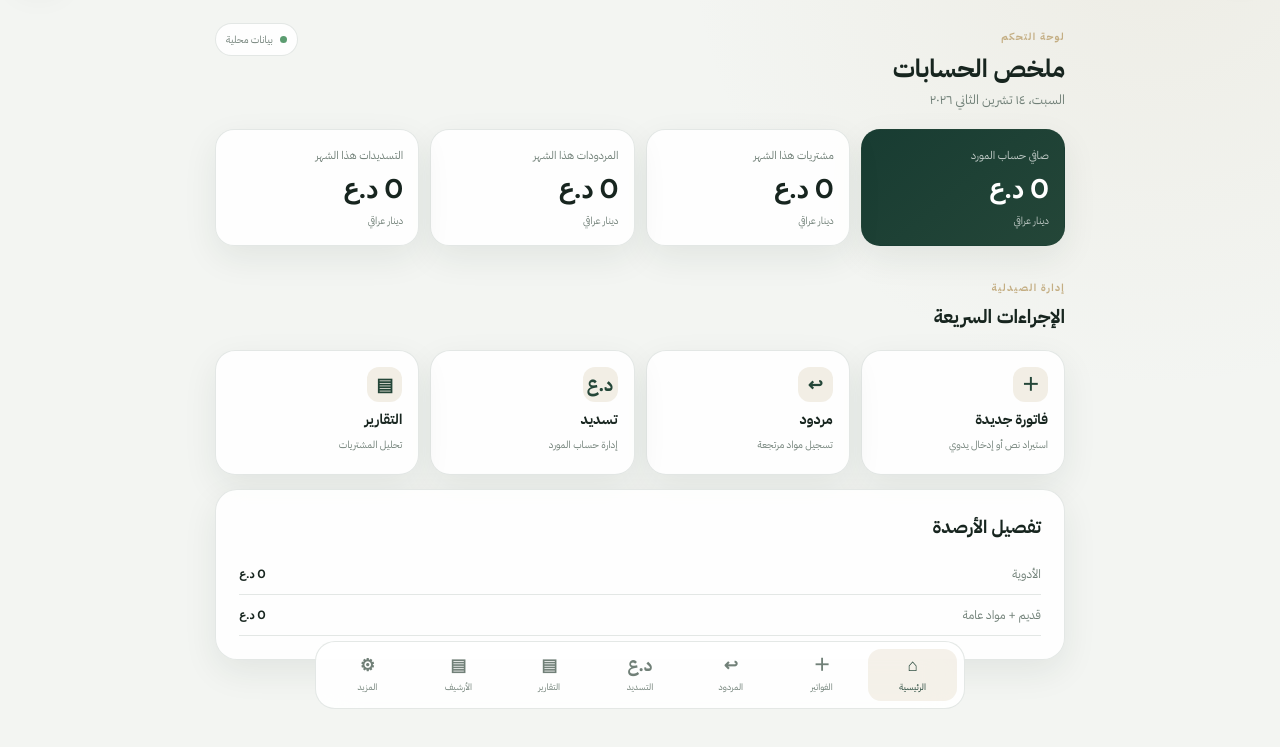
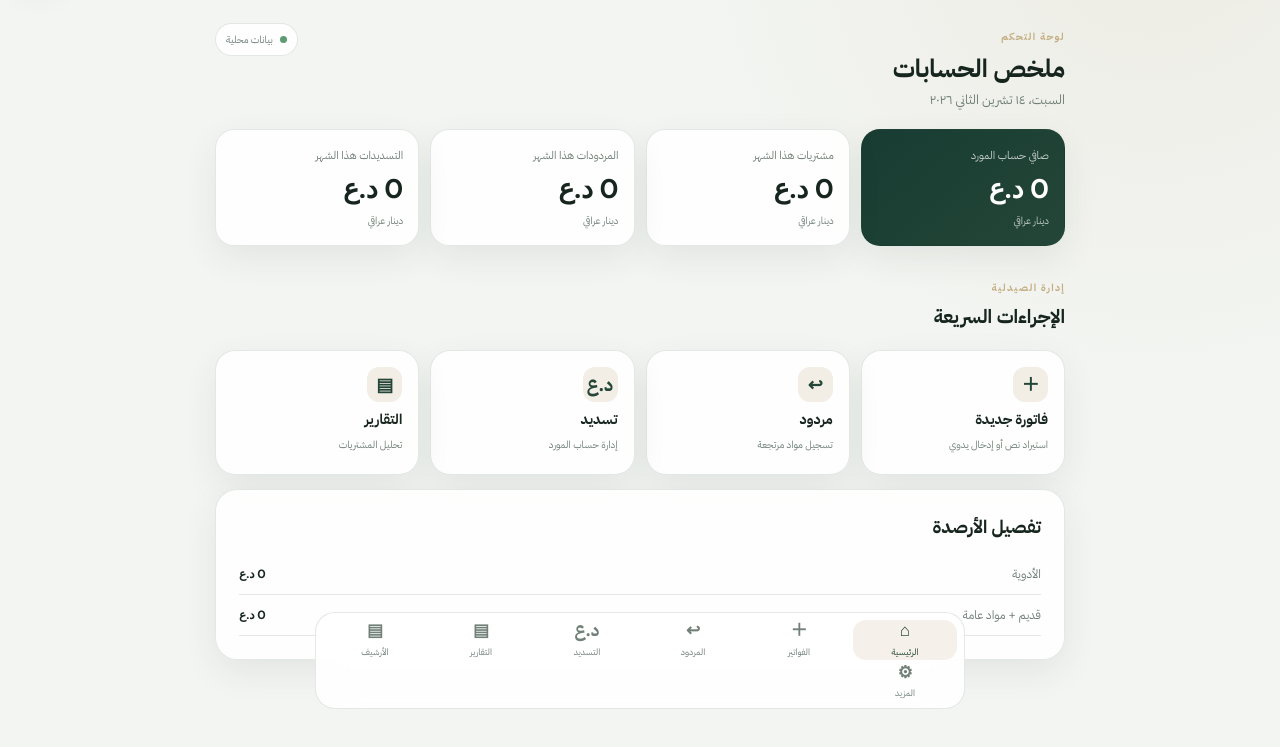
Before and after one commit to gexaro/Pharmacy-Invoices, a plain HTML site: page index.html in a window 1280 px wide. Shown: the part 79-826 px from the top of the page. Drawn offline with Linux system fonts and the light colour scheme.

Commit message:
Update style.css

```diff
--- a/style.css
+++ b/style.css
@@ -951,7 +951,7 @@ button:disabled {
   min-height: calc(68px + var(--safe-bottom));
   padding: 7px 7px calc(7px + var(--safe-bottom));
   display: grid;
-  grid-template-columns: repeat(7,minmax(0,1fr));
+  grid-template-columns: repeat(6,minmax(0,1fr));
   gap: 2px;
   background: color-mix(in srgb,var(--surface-solid) 92%,transparent);
   border-top: 1px solid var(--line);
```
